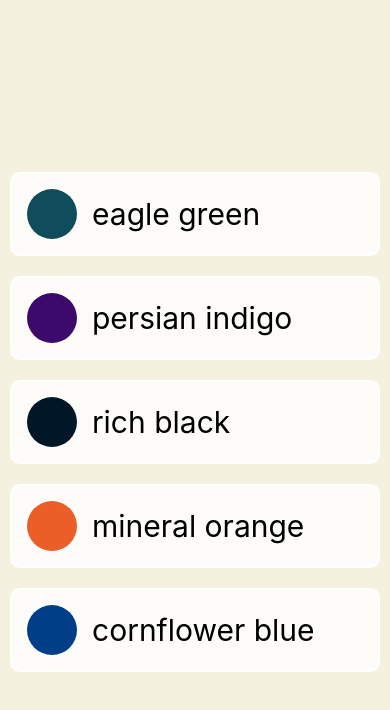
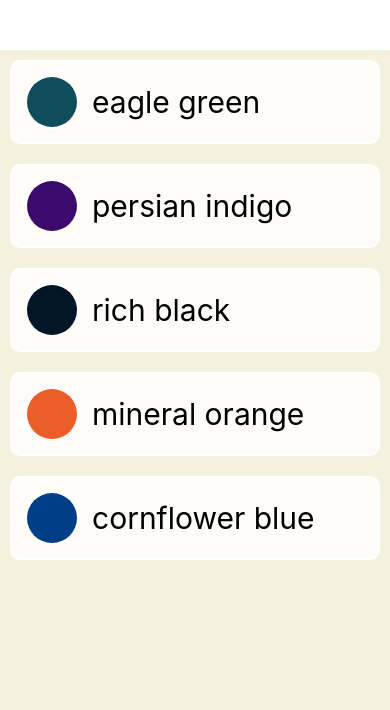
Before and after one commit to NicoleLatifi/color-catalog, a React Native app: screen / in a window 390 px wide. Shown: the top 710 px of the page. Built offline with nearby package versions, Linux system fonts and the light colour scheme.

Commit message:
refactor: use FlatList to render ColorButton components

```diff
--- a/App.js
+++ b/App.js
@@ -1,18 +1,26 @@
 import React, { useState } from "react";
-import { StyleSheet, View } from "react-native";
+import { StyleSheet, View, FlatList } from "react-native";
 import ColorButton from "./src/components/ColorButton";
+import colors from "./src/data/colors.json";
 
 const App = () => {
   const [backgroundColor, setBackgroundColor] = useState("#f4f1de");
 
   return (
-    <View style={[styles.container, { backgroundColor }]}>
-      <ColorButton backgroundColor="a" onPress={setBackgroundColor} />
-      <ColorButton backgroundColor="b" onPress={setBackgroundColor} />
-      <ColorButton backgroundColor="c" onPress={setBackgroundColor} />
-      <ColorButton backgroundColor="d" onPress={setBackgroundColor} />
-      <ColorButton backgroundColor="e" onPress={setBackgroundColor} />
-    </View>
+    <FlatList
+      style={[styles.container, { backgroundColor }]}
+      data={Object.values(colors)}
+      renderItem={({ item }) => {
+        console.log(item);
+        return (
+          <ColorButton
+            key={item.id}
+            backgroundColor={item.id}
+            onPress={setBackgroundColor}
+          />
+        );
+      }}
+    />
   );
 };
 
@@ -20,8 +28,7 @@ const styles = StyleSheet.create({
   container: {
     flex: 1,
     display: "flex",
-    justifyContent: "center",
-    alignItems: "center",
+    marginTop: 50,
   },
 });
 
--- a/src/components/ColorButton.js
+++ b/src/components/ColorButton.js
@@ -1,9 +1,10 @@
 import React from "react";
 import { StyleSheet, Text, TouchableHighlight, View } from "react-native";
-import { colors } from "../styles";
+import colors from "../data/colors.json";
 
 const ColorButton = ({ backgroundColor, onPress = (f) => f }) => {
   const color = colors[backgroundColor];
+  console.log(backgroundColor);
 
   return (
     <TouchableHighlight
--- /dev/null
+++ b/src/data/colors.json
@@ -0,0 +1,27 @@
+{
+  "0f4c5c": {
+    "id": "0f4c5c",
+    "name": "eagle green",
+    "hexValue": "#0f4c5c"
+  },
+  "3c096c": {
+    "id": "3c096c",
+    "name": "persian indigo",
+    "hexValue": "#3c096c"
+  },
+  "011627": {
+    "id": "011627",
+    "name": "rich black",
+    "hexValue": "#011627"
+  },
+  "eb5e28": {
+    "id": "eb5e28",
+    "name": "mineral orange",
+    "hexValue": "#eb5e28"
+  },
+  "003f88": {
+    "id": "003f88",
+    "name": "cornflower blue",
+    "hexValue": "#003f88"
+  }
+}
--- a/src/styles/colors.js
+++ /dev/null
@@ -1,22 +0,0 @@
-export const colors = {
-  a: {
-    name: "eagle green",
-    hexValue: "#0f4c5c",
-  },
-  b: {
-    name: "persian indigo",
-    hexValue: "#3c096c",
-  },
-  c: {
-    name: "rich black",
-    hexValue: "#011627",
-  },
-  d: {
-    name: "mineral orange",
-    hexValue: "#eb5e28",
-  },
-  e: {
-    name: "cornflower blue",
-    hexValue: "#003f88",
-  },
-};
--- a/src/styles/index.js
+++ /dev/null
@@ -1 +0,0 @@
-export * from "./colors";
```
